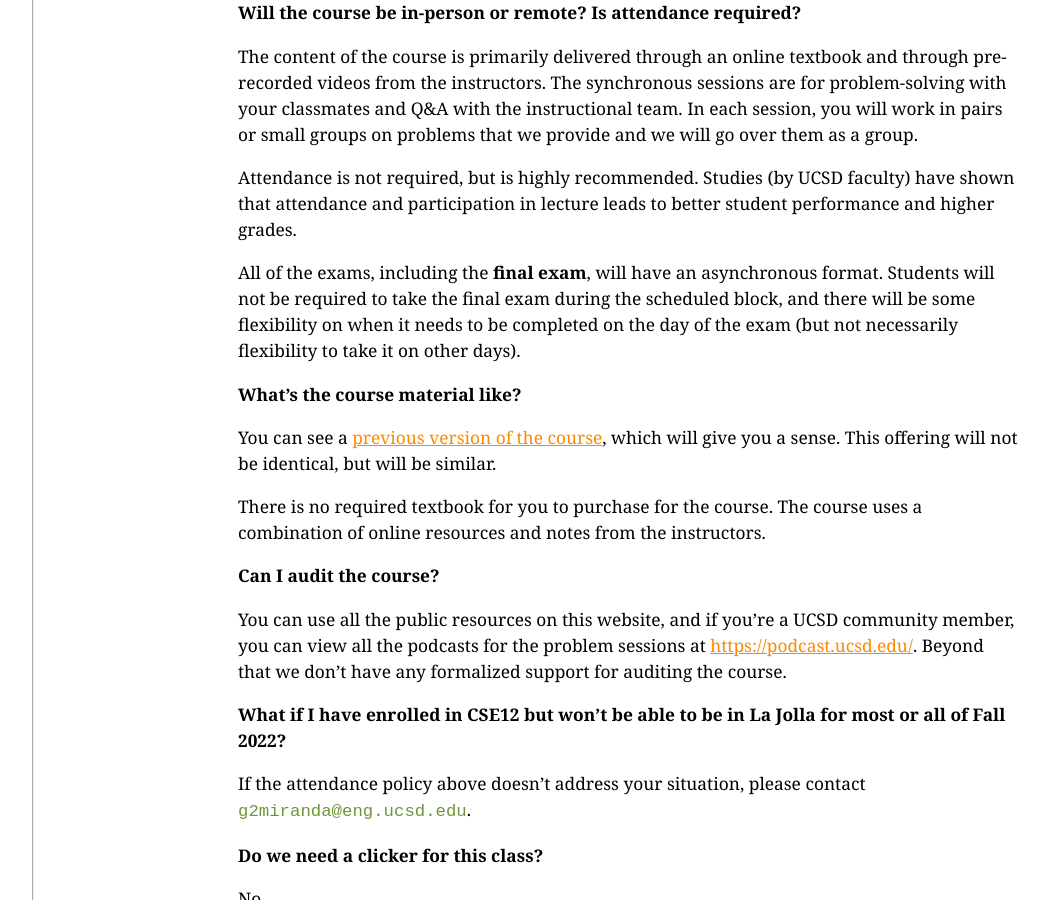
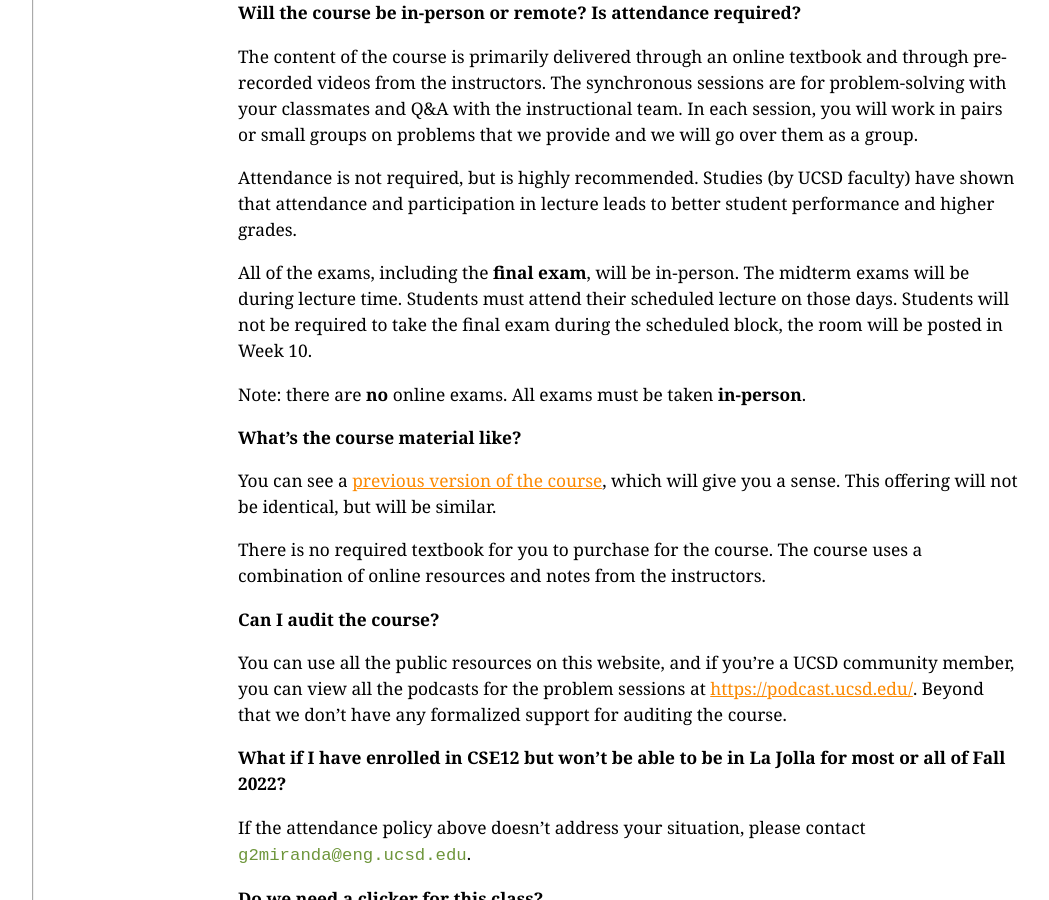
Before and after one commit to ucsd-cse12-f22/ucsd-cse12-f22.github.io, a Jekyll site: the page built from staff-and-help.md, in a window 1280 px wide and 900 px high, scrolled down 1748 px. Shown: the whole window, without its empty margins (56-1105 px from the left). Built offline with Jekyll 4.4.1, drawn with Linux system fonts in a browser that asks for light colours.

Commit message:
Update staff-and-help.md

```diff
--- a/staff-and-help.md
+++ b/staff-and-help.md
@@ -87,10 +87,12 @@ Attendance is not required, but is highly recommended. Studies (by UCSD faculty)
 have shown that attendance and participation in lecture leads to better
 student performance and higher grades.
 
-All of the exams, including the **final exam**, will have an asynchronous format.
-Students will not be required to take the final exam during the scheduled block,
-and there will be some flexibility on when it needs to be completed on the day of
-the exam (but not necessarily flexibility to take it on other days).
+All of the exams, including the **final exam**, will be in-person. The midterm
+exams will be during lecture time. Students must attend their scheduled lecture
+on those days. Students will not be required to take the final exam during the scheduled block,
+the room will be posted in Week 10.
+
+Note: there are **no** online exams. All exams must be taken **in-person**.
 
 **What's the course material like?**
 
```
